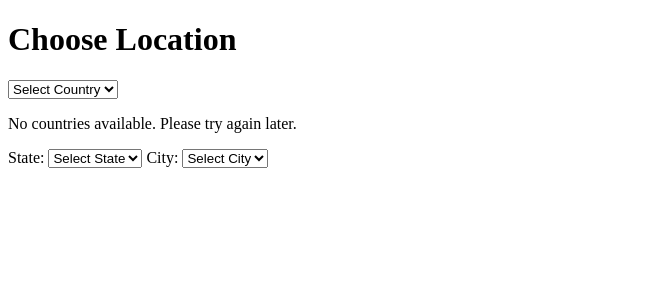
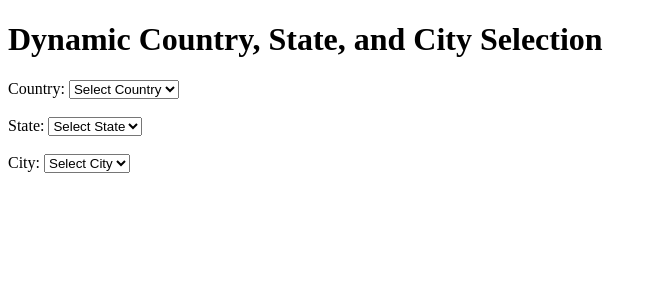
Before and after one commit to anburps/all_country, a Django app: template src/template/index.html in a window 1280 px wide. Shown: the top 300 px of the page, without its empty margins (0-657 px from the left). Run offline with Django 4.2, Linux system fonts and the light colour scheme; the template is opened without the code that fills it, so the values that code supplies are empty; parts of the project's set-up code (start-up, migrations or seed data) failed here and were passed over.

Commit message:
country,state and cities sytle added

```diff
--- a/src/template/index.html
+++ b/src/template/index.html
@@ -2,82 +2,81 @@
 <html lang="en">
 <head>
     <meta charset="UTF-8">
-    <title>Location Selection</title>
+    <meta name="viewport" content="width=device-width, initial-scale=1.0">
+    <title>Location Form</title>
     <script src="https://code.jquery.com/jquery-3.6.0.min.js"></script>
 </head>
 <body>
-    <h1>Choose Location</h1>
+    <h1>Dynamic Country, State, and City Selection</h1>
     <form>
-        {% csrf_token %}
-
-        <!-- Country -->
+        <label for="country">Country:</label>
         <select id="country" name="country">
             <option value="">Select Country</option>
-            {% for country in countries %}
-                <option value="{{ country.geonameId }}">{{ country.countryName }}</option>
-            {% endfor %}
         </select>
-        {% if countries %}
-    <select id="country" name="country">
-        <option value="">Select Country</option>
-        {% for country in countries %}
-            <option value="{{ country.geonameId }}">{{ country.countryName }}</option>
-        {% endfor %}
-    </select>
-{% else %}
-    <p>No countries available. Please try again later.</p>
-{% endif %}
+        <br><br>
 
-        <!-- State -->
         <label for="state">State:</label>
         <select id="state" name="state">
             <option value="">Select State</option>
         </select>
+        <br><br>
 
-        <!-- City -->
         <label for="city">City:</label>
         <select id="city" name="city">
             <option value="">Select City</option>
         </select>
+        <br><br>
     </form>
 
     <script>
-        // Load states based on selected country
-        $('#country').change(function() {
+        // Fetch countries on page load
+        $(document).ready(function () {
+            $.ajax({
+                url: '/location/countries/',
+                method: 'GET',
+                success: function (data) {
+                    $('#country').empty().append('<option value="">Select Country</option>');
+                    data.countries.forEach(function (country) {
+                        $('#country').append(`<option value="${country.geonameId}">${country.countryName}</option>`);
+                    });
+                }
+            });
+
+            // Fetch states based on selected country
+            $('#country').change(function () {
                 const countryId = $(this).val();
-            $('#state').html('<option value="">Select State</option>');
-            $('#city').html('<option value="">Select City</option>');
-
                 if (countryId) {
                     $.ajax({
-                    url: '{% url "load_states" %}',
-                    data: { country_id: countryId },
-                    success: function(data) {
-                        $.each(data.states, function(index, state) {
+                        url: `/location/states/${countryId}/`,
+                        method: 'GET',
+                        success: function (data) {
+                            $('#state').empty().append('<option value="">Select State</option>');
+                            data.states.forEach(function (state) {
                                 $('#state').append(`<option value="${state.name}">${state.name}</option>`);
                             });
+                            $('#city').empty().append('<option value="">Select City</option>');
                         }
                     });
                 }
             });
 
-        // Load cities based on selected state
-        $('#state').change(function() {
+            // Fetch cities based on selected state
+            $('#state').change(function () {
                 const stateName = $(this).val();
-            $('#city').html('<option value="">Select City</option>');
-
                 if (stateName) {
                     $.ajax({
-                    url: '{% url "load_cities" %}',
-                    data: { state_name: stateName },
-                    success: function(data) {
-                        $.each(data.cities, function(index, city) {
+                        url: `/location/cities/${stateName}/`,
+                        method: 'GET',
+                        success: function (data) {
+                            $('#city').empty().append('<option value="">Select City</option>');
+                            data.cities.forEach(function (city) {
                                 $('#city').append(`<option value="${city.name}">${city.name}</option>`);
                             });
                         }
                     });
                 }
             });
+        });
     </script>
 </body>
 </html>
```
Lines whose indentation alone changed are shown as unchanged.
